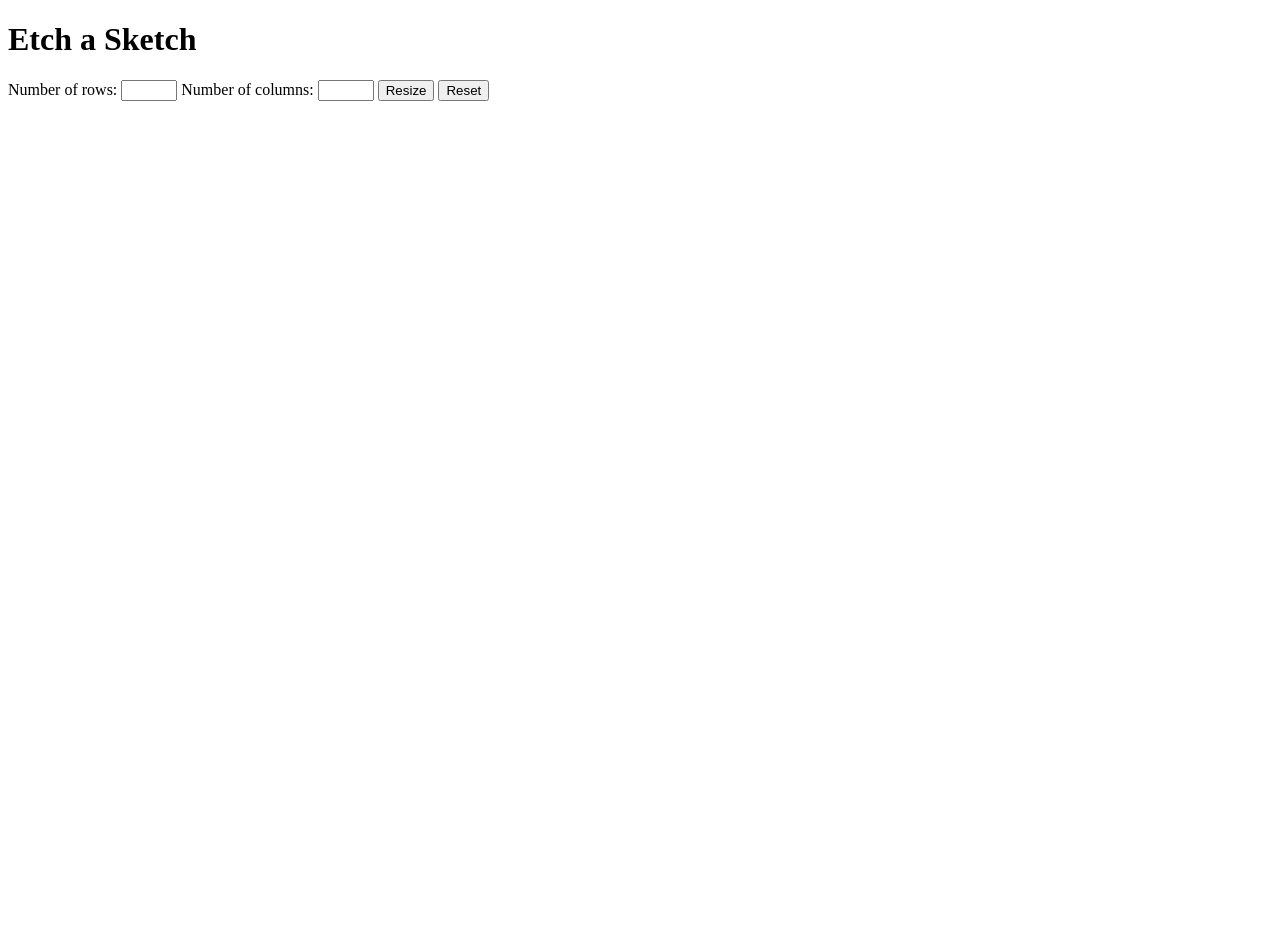
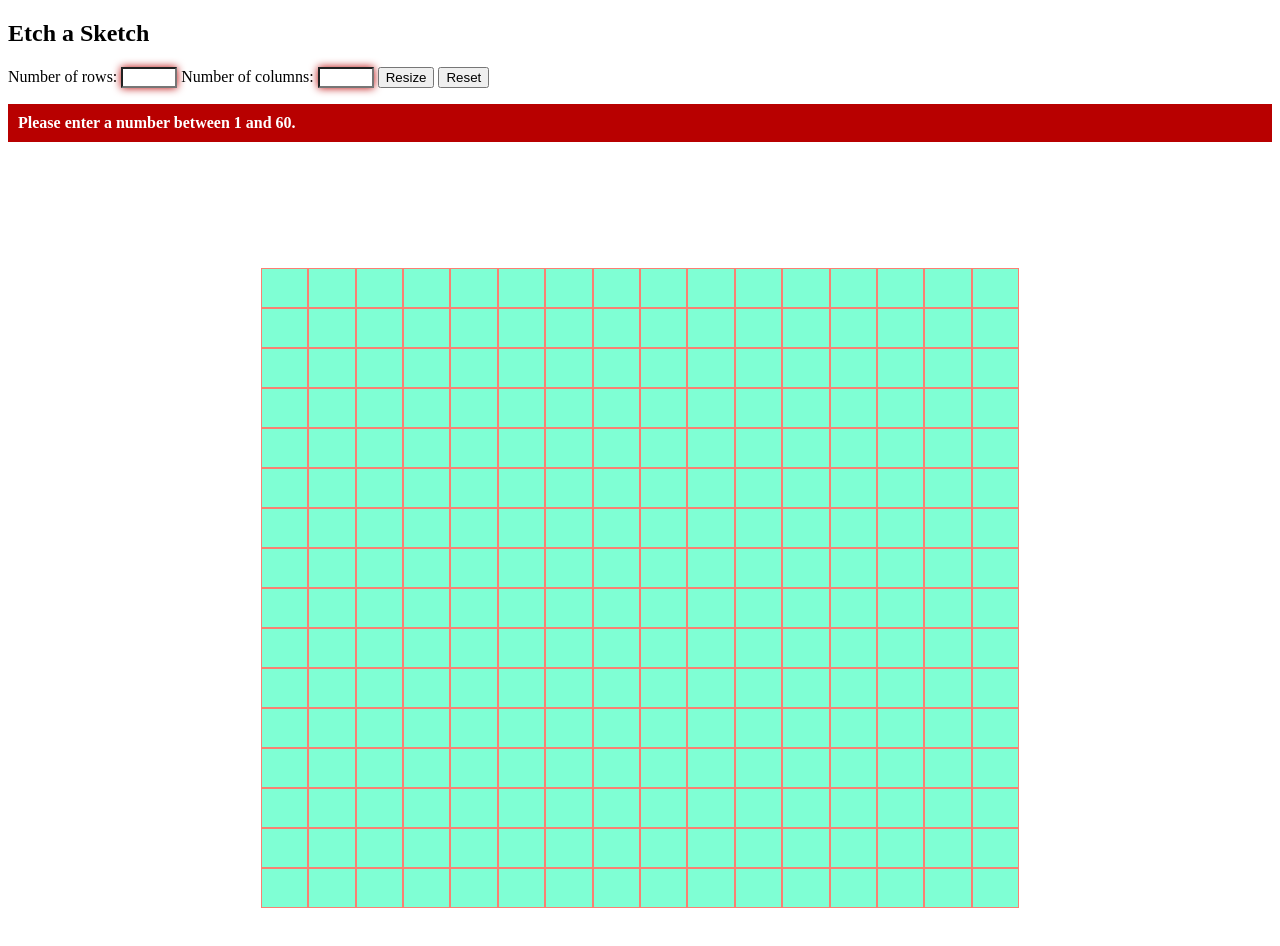
Before and after one commit to zilliah/etchasketch, a plain HTML site: page index.html in a window 1280 px wide. Both pictures are taken after a click on the button "Resize". Drawn offline with Linux system fonts and the light colour scheme.

Commit message:
Validation for dimensions done, inluding user warnings

```diff
--- a/eas.css
+++ b/eas.css
@@ -1,3 +1,7 @@
+:root {
+    --error-color: rgb(184, 0, 0);
+}
+
 .container {
     display: grid;
     grid-template-columns: repeat(16, 1fr);
@@ -16,7 +20,14 @@
 }
 
 input.invalid {
+    box-shadow: 0 0 8px var(--error-color);
+}
 
+.invalid-message {
+    background-color: var(--error-color);
+    color: white;
+    padding: 10px;
+    display: none;
 }
 
 /* mmmm, make a flexbox around the control bits and the grid container
--- a/eas.js
+++ b/eas.js
@@ -13,38 +13,33 @@ const activateDraw = () => {
 };
 
 
-
+//resize board
 let x, y;
 
 const xVar = document.querySelector("input[name=x-axis");
 const yVar = document.querySelector("input[name=y-axis");
-
+const errorMessage = document.querySelector(".invalid-message");
 
 
 const resizeBtn = document.querySelector("button[name='resize']");
 resizeBtn.addEventListener("click", event => {
     x = parseInt(xVar.value);
     y = parseInt(yVar.value);
+    xVar.classList.remove("invalid");
+    yVar.classList.remove("invalid");
 
+    //validate input
+    if (!validate(x) || !validate(y))  {
+        if (!validate(x)) xVar.classList.add("invalid");
+        if (!validate(y)) yVar.classList.add("invalid");
+        errorMessage.style.display = "block";
+       return;
+    } else {
+        xVar.classList.remove("invalid");
+        yVar.classList.remove("invalid");
+        errorMessage.style.display = "none";
+    }
 
-
-    if (!validate(x) || !validate(y))  {
-        console.log("one or more of the values ain't right");
-        /* OK SO
-        this is stupid
-        when i made it a form it was doing form submission stuff I don't understand yet
-        so everything on the page was reloading and the drawing process was running twice
-
-        so i can't use the built in form validation stuff bc i dnon' want to actually submit anything
-        so I have to do my own validation
-        which is fine bc i was sort of doing that anyway
-        GOD
-        */
-    }
-    //TODO need to handle incorrect input to actually prompt  user
-    //how do I want to do this?
-    //could popup, but it's kinda annoying
-    //add .invalid class and show message?
     createBoard(x, y);
 
 });
@@ -54,17 +49,10 @@ const validate = n => {
     else return Number.isInteger(n);
 }
 
-
-
-
 const createBoard = (x=16, y=16) => {
-    //debugger;
-
-    console.log(`time for a new board! the new dimensions are: X:${x} and Y:${y}`);
 
     //clear the old board
     let oldDivs = document.querySelectorAll(".container div");
-
     oldDivs.forEach(div => {
         container.removeChild(div);
     });
@@ -77,18 +65,14 @@ const createBoard = (x=16, y=16) => {
     //create divs based on input numbers
     let easSquare = document.createElement("div");
     easSquare.classList.add("square");
-
     for (let i = 0; i < x * y; i++) {
         let currSquare = easSquare.cloneNode();
         container.appendChild(currSquare);
     }
-
     activateDraw();
 };
 
 createBoard();
-
-
 
 //reset (clear board)
 let resetButton = document.querySelector("button[name='reset']");
--- a/index.html
+++ b/index.html
@@ -7,19 +7,22 @@
     <title>Etch a Sketch</title>
 </head>
 <body>
+    <div>
+        <section class="controls">
             <h1>Etch a Sketch</h1>
-    <section class="controls">
             <label for="x-axis">Number of rows:</label>
             <input type="number" name="x-axis" min="1" max="60">
             <label for="y-axis">Number of columns:</label>
             <input type="number" name="y-axis" min="1" max="60">
             <button name="resize" value="true">Resize</button>
             <button name="reset" value="true" >Reset</button>
+            <p class="invalid-message"><strong>Please enter a number between 1 and 60.</strong></p>
         </section>
 
         <section class="container">
         </section>
         <script src="eas.js"></script>
+    </div>
 
 </body>
 </html>
```
Lines whose indentation alone changed are shown as unchanged.
